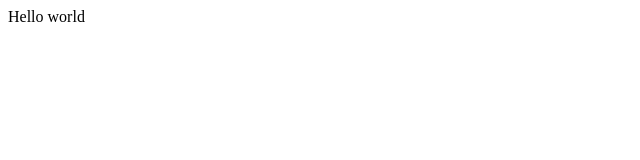
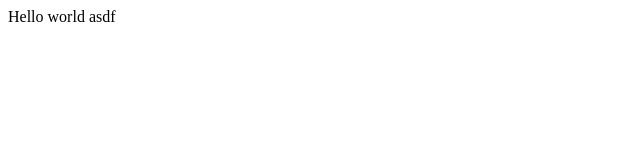
Before and after one commit to sirinkaya/Repository-1, a plain HTML site: page index.html in a window 1280 px wide. Shown: the full height of the page, 0-640 px from the left. Drawn offline with Linux system fonts and the light colour scheme.

Commit message:
Update index.html

```diff
--- a/index.html
+++ b/index.html
@@ -1 +1 @@
-<div>Hello world</div>
+<div>Hello world asdf</div>
```
